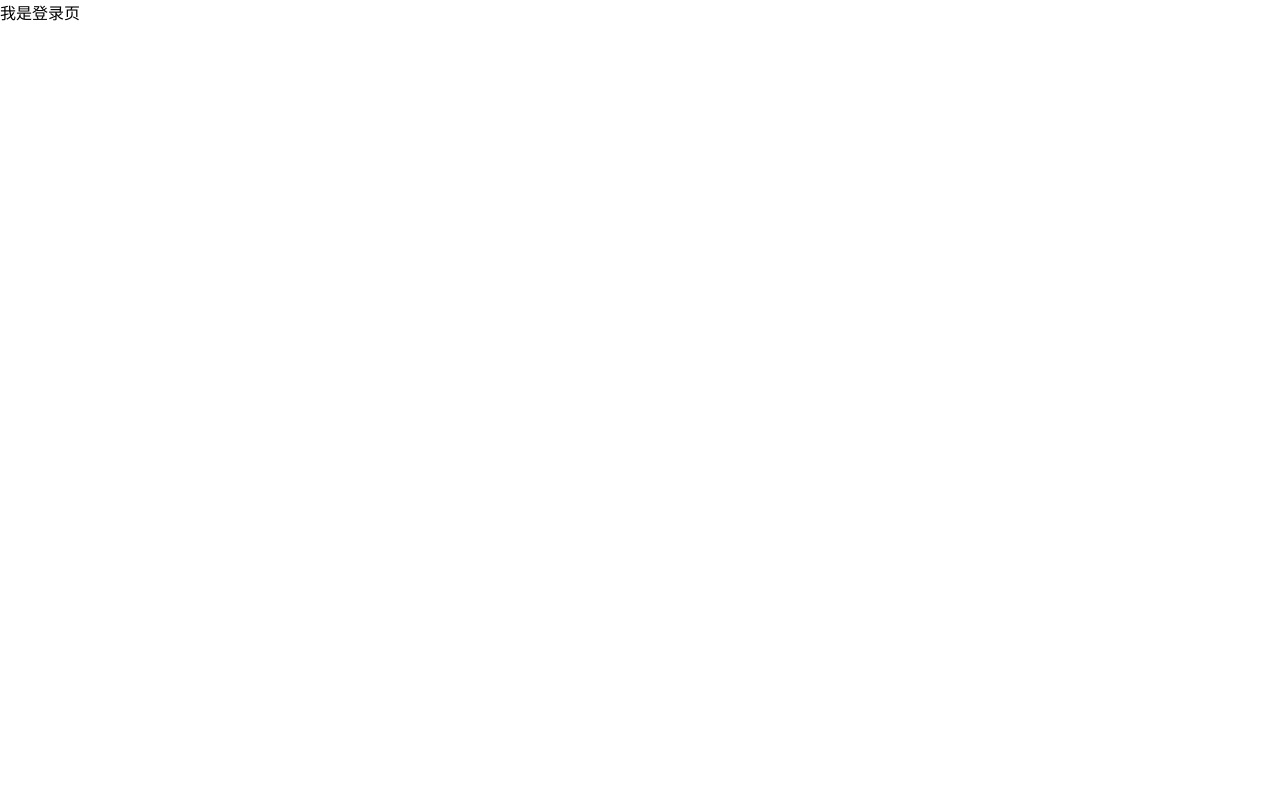
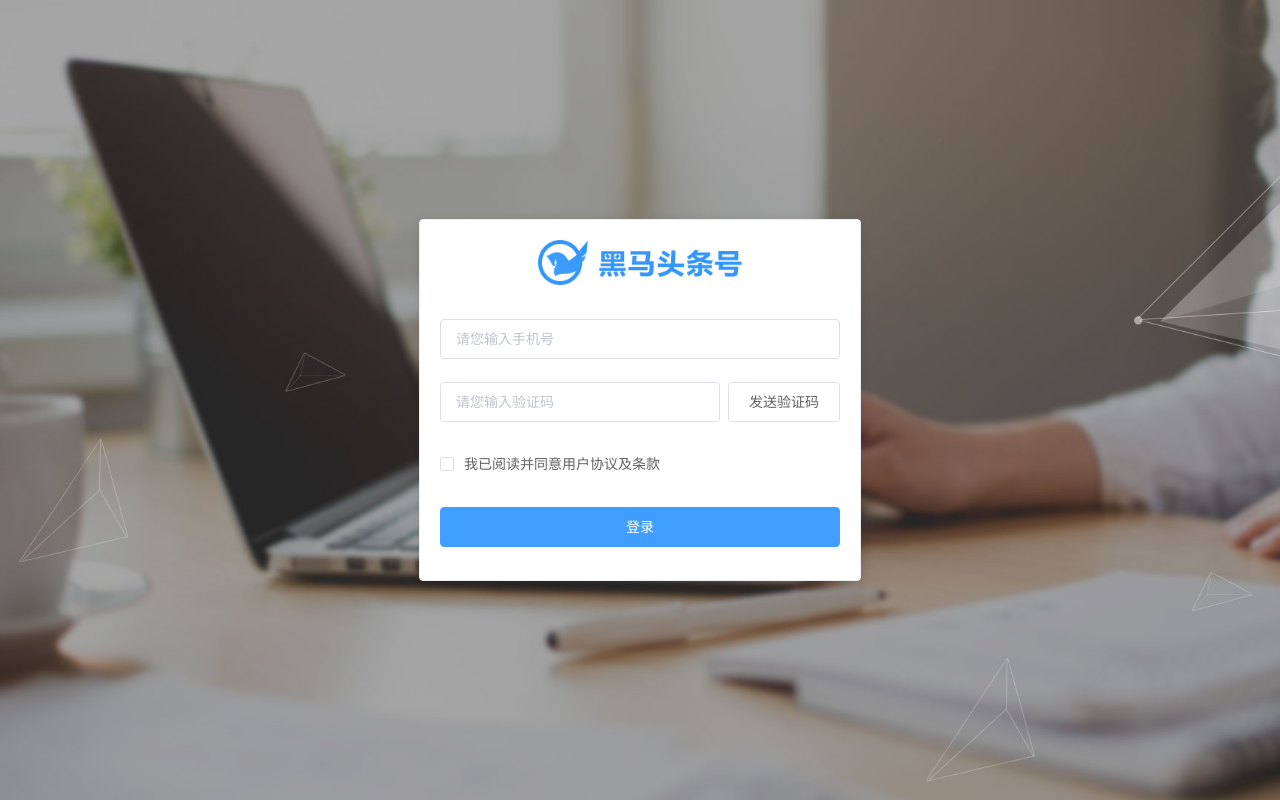
Before and after one commit to wxyshui/88heimatoutiao, a Vue app: page /#/login in a window 1280 px wide. Built offline with nearby package versions, Linux system fonts and the light colour scheme.

Commit message:
黑马头条PC-登录模块-页面布局及样式

```diff
--- a/src/views/login/index.vue
+++ b/src/views/login/index.vue
@@ -1,15 +1,58 @@
 <template>
-  <div>
-      我是登录页
+  <div class="login">
+    <!-- card卡片 -->
+    <el-card class="login-card">
+      <!-- 卡片内容 -->
+      <div class="logo">
+        <img src="../../assets/img/logo_index.png" alt />
+      </div>
+      <!-- 表单 -->
+      <el-form style="margin-top:30px">
+        <el-form-item>
+          <!-- 手机号 -->
+          <el-input placeholder="请您输入手机号"></el-input>
+        </el-form-item>
+        <el-form-item>
+          <!-- 验证码  -->
+          <el-input style="width:280px " placeholder="请您输入验证码"></el-input>
+          <el-button style="float:right" plain>发送验证码</el-button>
+        </el-form-item>
+        <el-form-item>
+          <!-- 勾选框 -->
+          <el-checkbox>
+            我已阅读并同意用户协议及条款
+          </el-checkbox>
+        </el-form-item>
+         <el-form-item>
+          <!-- 登录按钮 -->
+          <el-button type="primary" style="width:100%">登录</el-button>
+        </el-form-item>
+      </el-form>
+    </el-card>
   </div>
 </template>
 
 <script>
-export default {
-
-}
+export default {}
 </script>
 
-<style>
-
+<style lang="less" scoped>
+.login {
+  background-image: url("../../assets/img/login_bg.jpg");
+  background-size: cover;
+  height: 100vh;
+  display: flex;
+  justify-content: center;
+  align-items: center;
+  .login-card {
+    width: 440px;
+    height: 360px;
+    .logo {
+      text-align: center;
+      img {
+        height: 45px;
+      }
+    }
+  }
+}
 </style>
```
